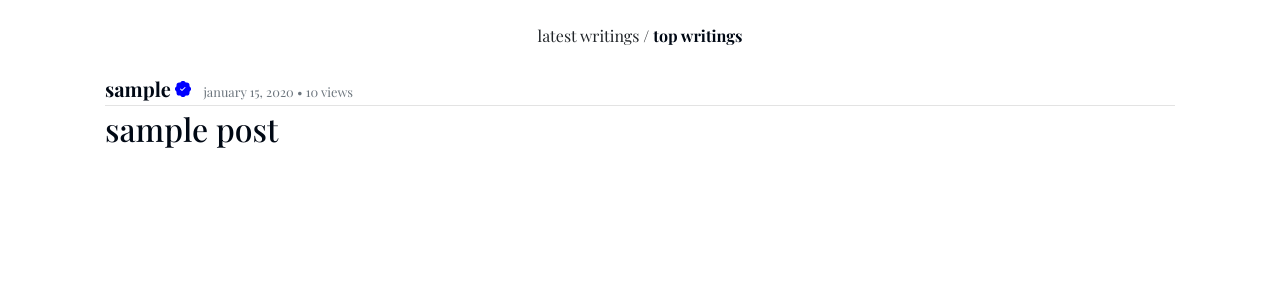
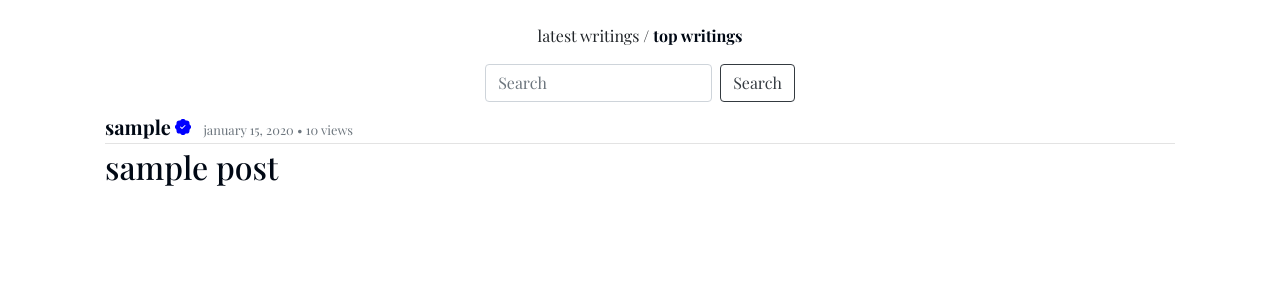
Before and after one commit to emilhsy/DP_Emil-Huseynzade, a Django app: page / in a window 1280 px wide. Shown: the part 64-364 px from the top of the page. Run offline with Django 4.2, Linux system fonts and the light colour scheme; tables that the repository leaves empty hold one stand-in row (values such as "Sample post"); some libraries are stand-ins or nearby versions; some web fonts are replaced.

Commit message:
Added search bar

```diff
--- a/main/templates/main/home.html
+++ b/main/templates/main/home.html
@@ -6,7 +6,14 @@
 
   <p style="text-align: center;">latest writings / <a href="{% url 'top-posts' %}" style="font-weight: bold;">top writings</a></p>
 
+  <div class="d-flex justify-content-center">
+    <form class="form-inline my-2 my-lg-0" method="get" action="{% url 'main-home' %}">
+      <input class="form-control mr-sm-2" type="search" name="q" placeholder="Search" aria-label="Search" value="{{ request.GET.q }}">
+      <button class="btn btn-outline-dark my-2 my-sm-0" type="submit">Search</button>
+    </form>
+  </div>
 
+  {% if posts %}
     {% for post in posts %}
 
       <article class="media">
@@ -38,6 +45,9 @@
 
       </article>
     {% endfor %}
+  {% else %}
+    <p>No posts found matching your search criteria.</p>
+  {% endif %}
 
   <div class="mt-5 mb-5 paginator">
     {% if is_paginated %}
--- a/main/templates/main/top.html
+++ b/main/templates/main/top.html
@@ -6,6 +6,12 @@
 
   <p style="text-align: center;">top writings / <a href="{% url 'main-home' %}" style="font-weight: bold;">latest writings</a></p>
 
+  <div class="d-flex justify-content-center">
+    <form class="form-inline my-2 my-lg-0" method="get" action="{% url 'top-posts' %}">
+      <input class="form-control mr-sm-2" type="search" name="q" placeholder="Search" aria-label="Search" value="{{ request.GET.q }}">
+      <button class="btn btn-outline-dark my-2 my-sm-0" type="submit">Search</button>
+    </form>
+  </div>
 
   {% for post in posts %}
 
--- a/main/views.py
+++ b/main/views.py
@@ -20,12 +20,24 @@ class PostListView(ListView):
     ordering = ['-date_posted']
     paginate_by = 10
 
+    def get_queryset(self):
+        query = self.request.GET.get('q')
+        if query:
+            return Post.objects.filter(title__icontains=query).order_by('-date_posted')
+        return super().get_queryset()
+
 class TopListView(ListView):
     model = Post
     template_name = 'main/top.html'
     context_object_name = 'posts'
     ordering = ['-views']
     paginate_by = 10
+
+    def get_queryset(self):
+        query = self.request.GET.get('q')
+        if query:
+            return Post.objects.filter(title__icontains=query).order_by('-date_posted')
+        return super().get_queryset()
 
 class UserPostListView(ListView):
     model = Post
@@ -36,7 +48,6 @@ class UserPostListView(ListView):
     def get_queryset(self):
         user = get_object_or_404(User, username=self.kwargs.get('username'))
         return Post.objects.filter(author=user).order_by('-date_posted')
-
 
 # Particular Post
 class PostDetailView(DetailView):
```
Lines whose indentation alone changed are shown as unchanged.
